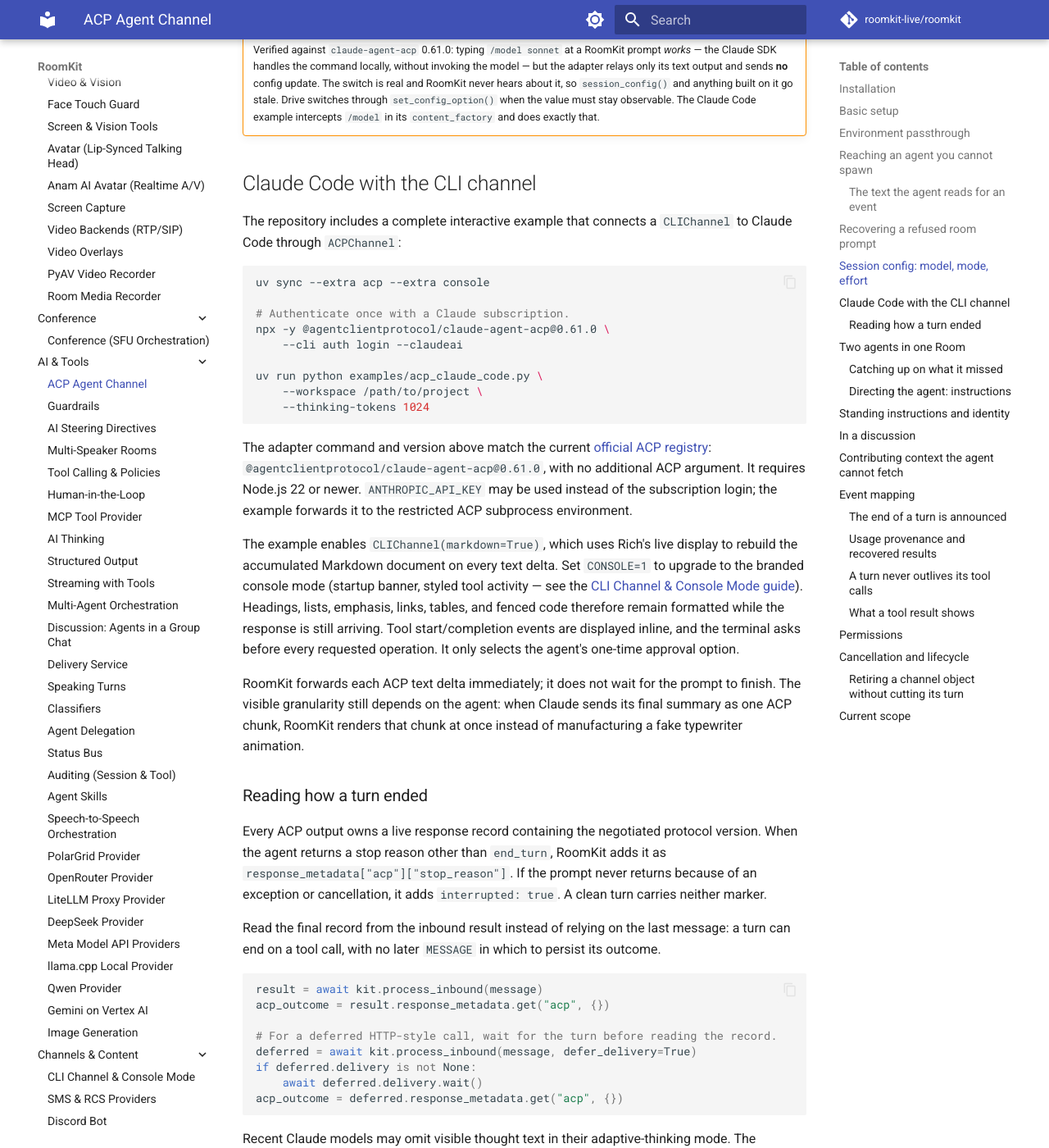
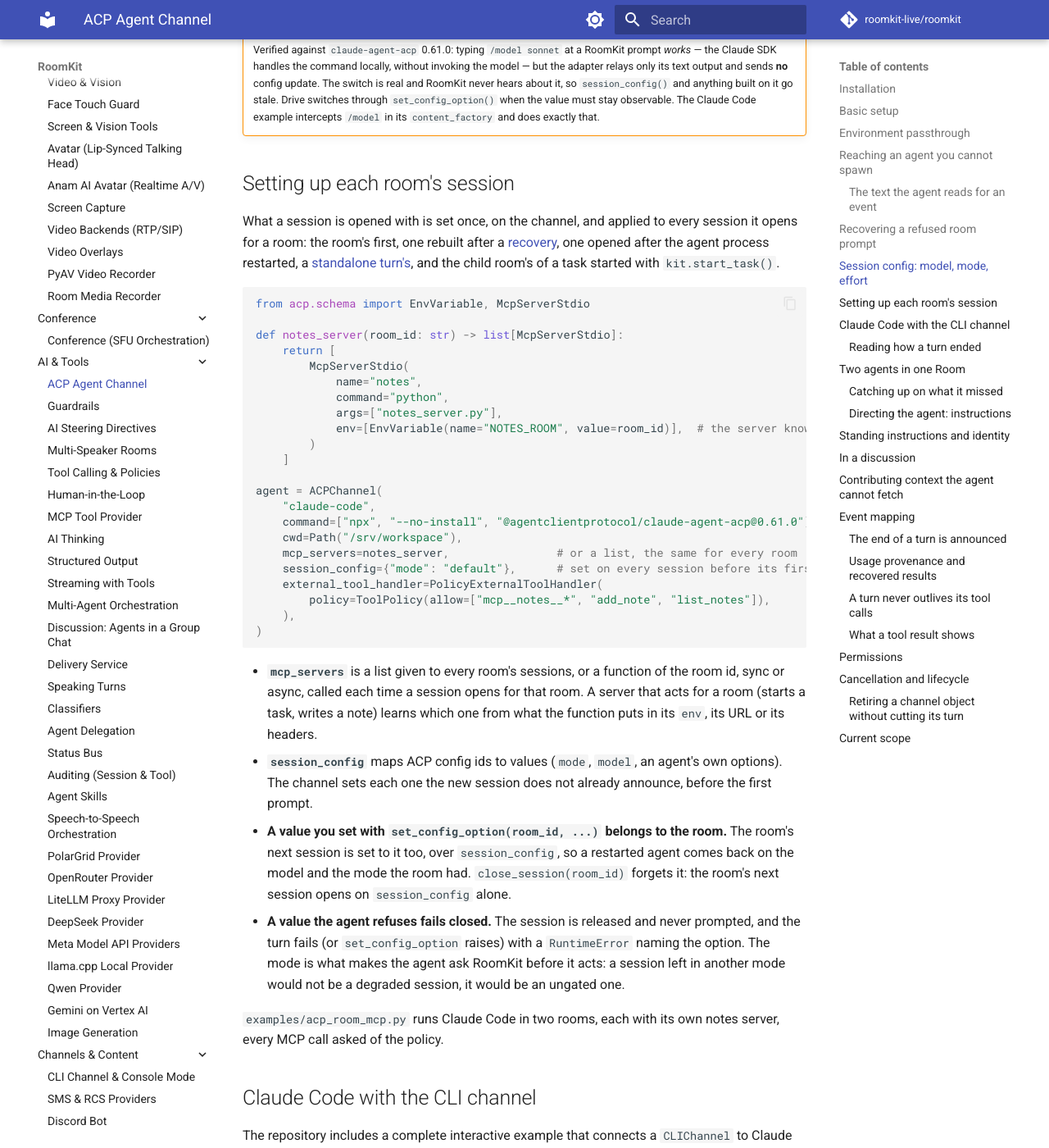
Before and after one commit to roomkit-live/roomkit-docs, an MkDocs documentation site: the page built from docs/guides/acp-channel.md, in a window 1280 px wide and 1400 px high, scrolled down 4786 px. Shown: the whole window at 82% size. Built offline with MkDocs 1.6.1 and Material for MkDocs 9.7.7, drawn with Linux system fonts in a browser that asks for light colours; comment, search, counter and statistics services are not loaded; some of the changed text lies outside the part shown.

Commit message:
docs(acp): set each room's session up, MCP servers per room and a session config set on every reopen (RMK-673)

````diff
--- a/docs/guides/acp-channel.md
+++ b/docs/guides/acp-channel.md
@@ -237,6 +237,60 @@ Every change — the agent's own, or one you make — publishes an ephemeral
     observable. The Claude Code example intercepts `/model` in its
     `content_factory` and does exactly that.
 
+## Setting up each room's session
+
+What a session is opened with is set once, on the channel, and applied to
+every session it opens for a room: the room's first, one rebuilt after a
+[recovery](#recovering-a-refused-room-prompt), one opened after the agent
+process restarted, a [standalone turn's](#directing-the-agent-instructions),
+and the child room's of a task started with `kit.start_task()`.
+
+```python
+from acp.schema import EnvVariable, McpServerStdio
+
+def notes_server(room_id: str) -> list[McpServerStdio]:
+    return [
+        McpServerStdio(
+            name="notes",
+            command="python",
+            args=["notes_server.py"],
+            env=[EnvVariable(name="NOTES_ROOM", value=room_id)],  # the server knows its room
+        )
+    ]
+
+agent = ACPChannel(
+    "claude-code",
+    command=["npx", "--no-install", "@agentclientprotocol/claude-agent-acp@0.61.0"],
+    cwd=Path("/srv/workspace"),
+    mcp_servers=notes_server,                # or a list, the same for every room
+    session_config={"mode": "default"},      # set on every session before its first prompt
+    external_tool_handler=PolicyExternalToolHandler(
+        policy=ToolPolicy(allow=["mcp__notes__*", "add_note", "list_notes"]),
+    ),
+)
+```
+
+- **`mcp_servers`** is a list given to every room's sessions, or a function of
+  the room id, sync or async, called each time a session opens for that room.
+  A server that acts for a room (starts a task, writes a note) learns which
+  one from what the function puts in its `env`, its URL or its headers.
+- **`session_config`** maps ACP config ids to values (`mode`, `model`, an
+  agent's own options). The channel sets each one the new session does not
+  already announce, before the first prompt.
+- **A value you set with `set_config_option(room_id, ...)` belongs to the
+  room.** The room's next session is set to it too, over `session_config`, so
+  a restarted agent comes back on the model and the mode the room had.
+  `close_session(room_id)` forgets it: the room's next session opens on
+  `session_config` alone.
+- **A value the agent refuses fails closed.** The session is released and never
+  prompted, and the turn fails (or `set_config_option` raises) with a
+  `RuntimeError` naming the option. The mode is what makes the agent ask
+  RoomKit before it acts: a session left in another mode would not be a
+  degraded session, it would be an ungated one.
+
+`examples/acp_room_mcp.py` runs Claude Code in two rooms, each with its own
+notes server, every MCP call asked of the policy.
+
 ## Claude Code with the CLI channel
 
 The repository includes a complete interactive example that connects a
@@ -467,9 +521,10 @@ session opened for that turn and closed after it:
   its catch-up still waits for the next ordinary turn, and carries the
   standalone reply as the agent's own words (`you (in a separate session)`),
   since that session never held it;
-- the turn session takes the room session's configuration (`model`, `mode`)
-  where the agent accepts it, and host-contributed blocks still open the
-  prompt;
+- the turn session takes the [room's setup](#setting-up-each-rooms-session)
+  as the room's next session would (a refused value fails the turn), then the
+  room session's configuration (`model`, `mode`) where the agent accepts it,
+  and host-contributed blocks still open the prompt;
 - `cancel(room_id)` stops it like any other turn of the room;
 - its `session/new` says `roomkit.live/sessionScope: "turn"`, so a transport
   that files sessions by room keeps it apart from the room's.
@@ -802,8 +857,11 @@ requests by default. To approve selected operations, provide an
     `default` mode a command that writes is asked for (and refused by a
     read-only policy), while reads and commands it deems safe run unasked;
     in `plan` mode it refuses every action that is not a read itself. Set the
-    mode you rely on, per room, before the first turn:
-    `await agent.set_config_option(room_id, "mode", "default")`.
+    mode you rely on for every session with
+    `ACPChannel(session_config={"mode": "default"})`, or for one room with
+    `await agent.set_config_option(room_id, "mode", "default")`, which the room
+    keeps across a recovery or an agent restart
+    ([Setting up each room's session](#setting-up-each-rooms-session)).
 
 ```python
 from roomkit import ACPChannel, ToolPolicy
````
Also changed, not shown: docs/features.md (+8 -1 lines).
